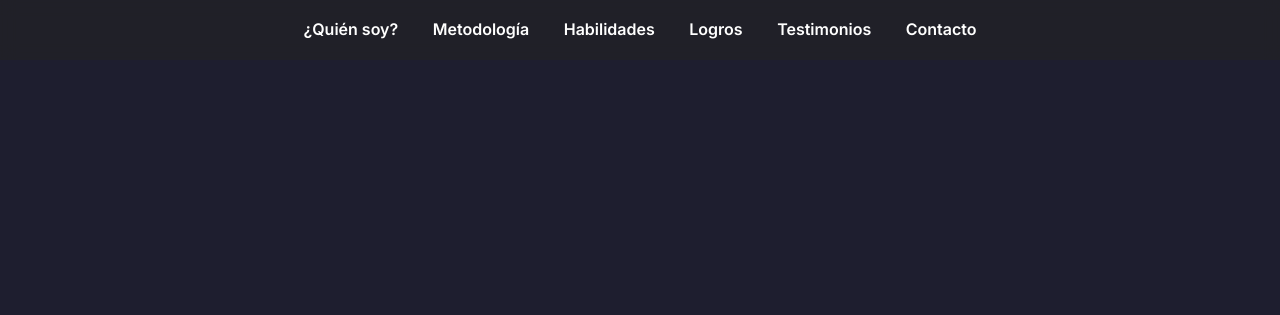
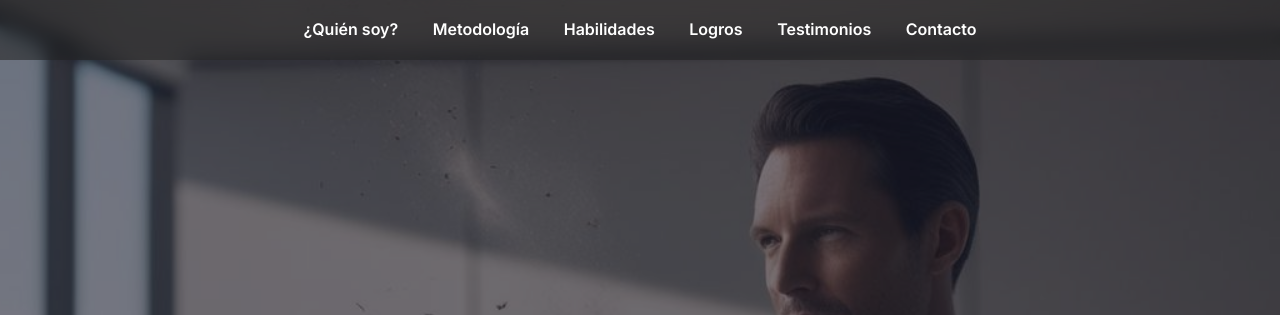
Before and after one commit to Briandavidmorales/PaginaPersonal, a plain HTML site: page index.html in a window 1280 px wide. Shown: the top 315 px of the page. Drawn offline with Linux system fonts and the light colour scheme; the site is published under a folder, as on GitHub Pages, so addresses that start at the root find nothing.

Commit message:
se modifica ruta de img para que se visualice correctamente en github

```diff
--- a/css/style.css
+++ b/css/style.css
@@ -69,7 +69,7 @@
     left: 0;
     width: 100%;
     height: 130%;
-    background: url('/img/vendedor.jpg') no-repeat center center/cover;
+    background: url('../img/vendedor.jpg') no-repeat center center/cover;
     background-position: center ;
     background-size: cover;
     z-index: 0;
```
